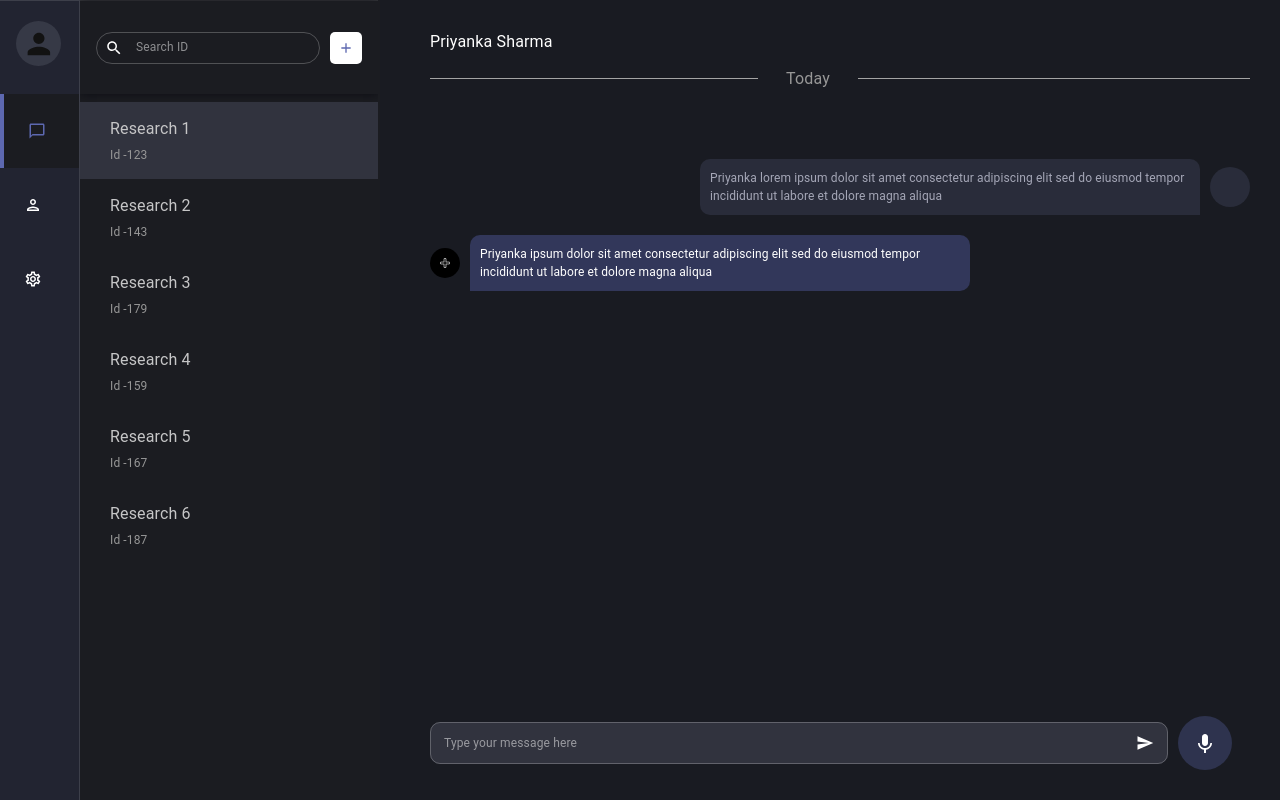
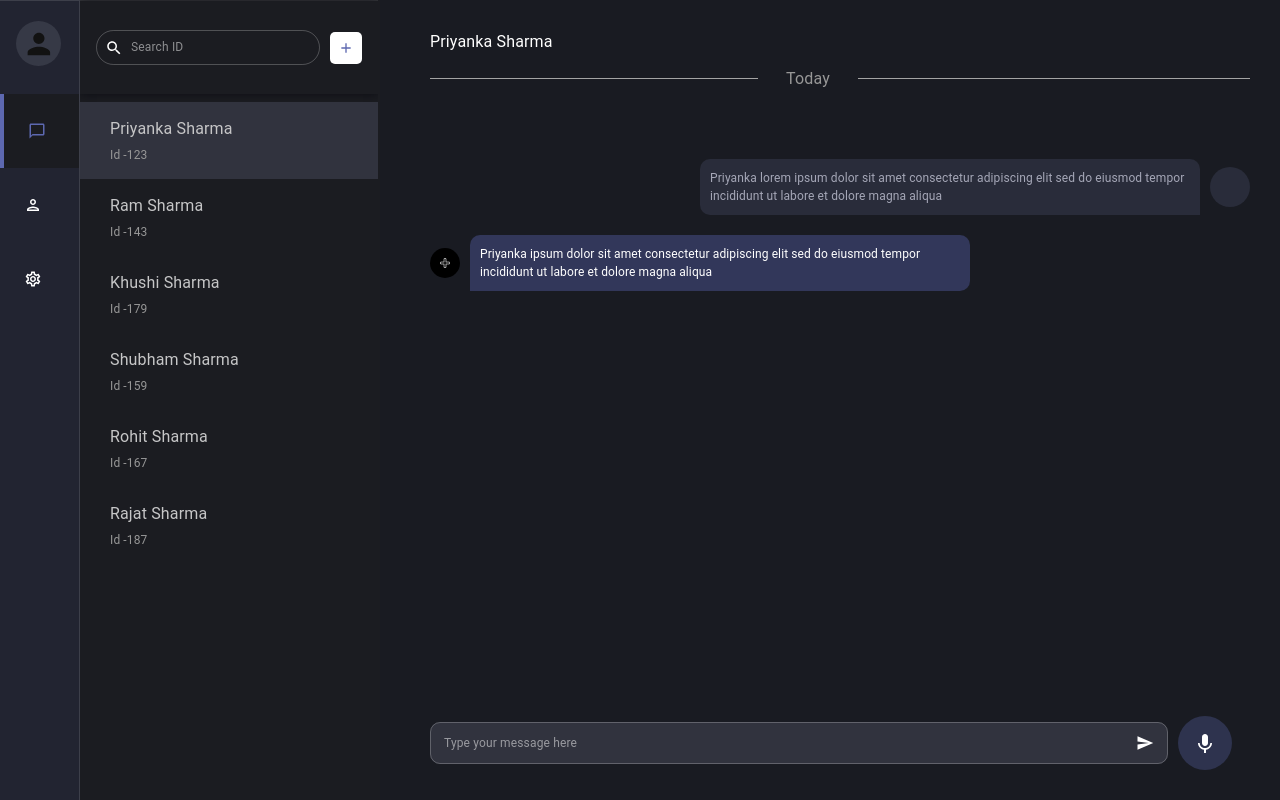
Before and after one commit to NidhiSharma63/Dr.-Met-assignment, a React (Create React App) app: page / in a window 1280 px wide. Built offline with nearby package versions, Linux system fonts and the light colour scheme.

Commit message:
suggestions added to autoComplete

```diff
--- a/src/App.css
+++ b/src/App.css
@@ -3,3 +3,7 @@
   padding: 0;
   box-sizing: border-box;
 }
+
+.MuiAutocomplete-input {
+  padding: 0 !important;
+}
--- a/src/Provider/AppProvider.jsx
+++ b/src/Provider/AppProvider.jsx
@@ -9,7 +9,7 @@ const AppContext = createContext({
 
 const AppProvider = ({ children }) => {
   const [selectedComponent, setSelectedComponent] = useState(UserData[0]);
-  const [userComponentIsGettingDisplayed, setUserComponentIsGettingDisplayed] = useState(false);
+  const [userComponentIsGettingDisplayed, setUserComponentIsGettingDisplayed] = useState(true);
   const value = {
     selectedComponent,
     setSelectedComponent,
--- a/src/component/DisplayChatBox.jsx
+++ b/src/component/DisplayChatBox.jsx
@@ -36,9 +36,10 @@ const DisplayChatBox = () => {
           <Divider color="#979797" />
         </Box>
         <Box sx={{ display: "flex", flexDirection: "column", gap: "20px" }}>
-          {selectedComponent?.chats.map((chat) => {
+          {selectedComponent?.chats.map((chat, i) => {
             return (
               <Box
+                key={i}
                 sx={{
                   alignSelf: chat.boat ? "flex-start" : "flex-end",
                   //   border: "1px solid red",
--- a/src/component/SideBar.jsx
+++ b/src/component/SideBar.jsx
@@ -18,12 +18,18 @@ import ListItem from "@mui/material/ListItem";
 import * as React from "react";
 import { useAppContext } from "../Provider/AppProvider";
 import { SIDE_BAR_ICONS } from "../constant/SideBarIcons";
+import UserData from "../constant/UserData.json";
 import DisplayChatBox from "./DisplayChatBox";
 import TopicComponent from "./sidebar/TopicComponent";
 import UserComponent from "./sidebar/UserComponent";
 
 const drawerWidth = 300;
 const firstDrawerWidth = 80;
+
+const userNames = UserData.map((user) => user.name);
+const userIds = UserData.map((user) => user.id);
+
+const optionsForUsers = [...userNames, ...userIds];
 
 export default function SideBar() {
   const displayTopics = false;
@@ -119,18 +125,17 @@ export default function SideBar() {
               height: "93px",
             }}>
             <Autocomplete
-              disablePortal
               id="combo-box-demo"
-              options={["Option 1", "Option 2", "Option 3"]}
+              options={optionsForUsers}
               sx={{ width: 300, borderRadius: "20px" }}
               renderInput={(params) => (
                 <TextField
+                  onChange={(e) => console.log(e.target.value)}
                   {...params}
                   sx={{
                     borderRadius: "20px",
                     "& .MuiOutlinedInput-root": {
                       borderRadius: "50px",
-                      height: "32px",
 
                       legend: {
                         marginLeft: "30px",
@@ -143,8 +148,10 @@ export default function SideBar() {
                   }}
                   placeholder="Search ID"
                   InputProps={{
+                    ...params.InputProps,
+                    endAdornment: null,
                     startAdornment: (
-                      <InputAdornment position="start" sx={{ paddingLef: "5px" }}>
+                      <InputAdornment position="start">
                         <SearchOutlinedIcon sx={{ fontSize: "18px" }} />
                       </InputAdornment>
                     ),
--- a/src/component/sidebar/TopicComponent.jsx
+++ b/src/component/sidebar/TopicComponent.jsx
@@ -14,6 +14,7 @@ const TopicComponent = () => {
       {ResearchData.map((paper) => {
         return (
           <Box
+            key={paper.id}
             onClick={() => handleClickOnResearch(paper.id)}
             sx={{
               padding: "15px",
```
